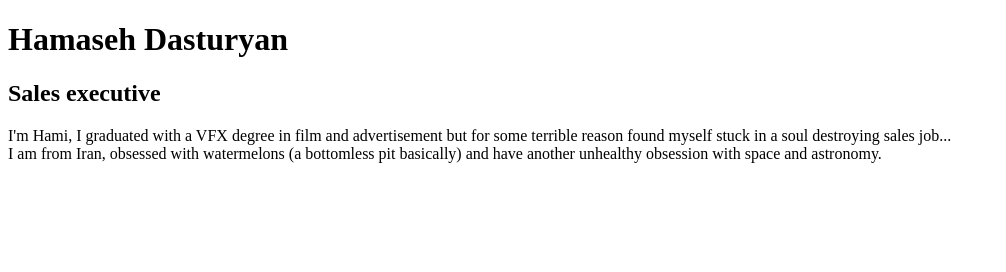
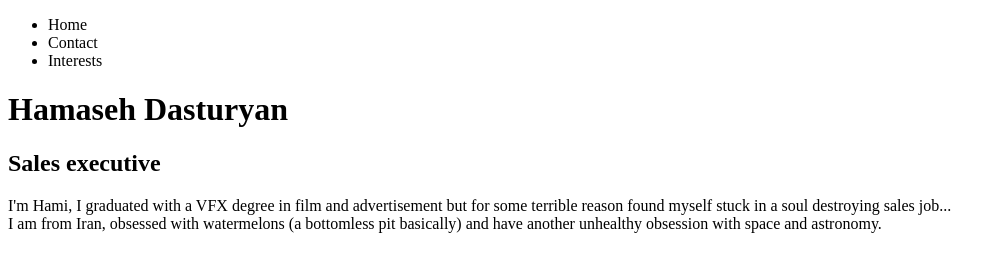
Before and after one commit to hdfard/cohort-11, a plain HTML site: page Session 2/index.html in a window 1280 px wide. Shown: the whole page, without its empty margins (0-1006 px from the left). Drawn offline with Linux system fonts and the light colour scheme.

Commit message:
Update index.html

```diff
--- a/Session 2/index.html
+++ b/Session 2/index.html
@@ -7,6 +7,19 @@
         <title>Document</title>
     </head>
 <body>
+
+    <ul>
+        <li>
+            Home
+        </li>
+        <li>
+            Contact
+        </li>
+        <li>
+            Interests
+        </li>
+
+    </ul>
 
     <h1>
         Hamaseh Dasturyan
```
